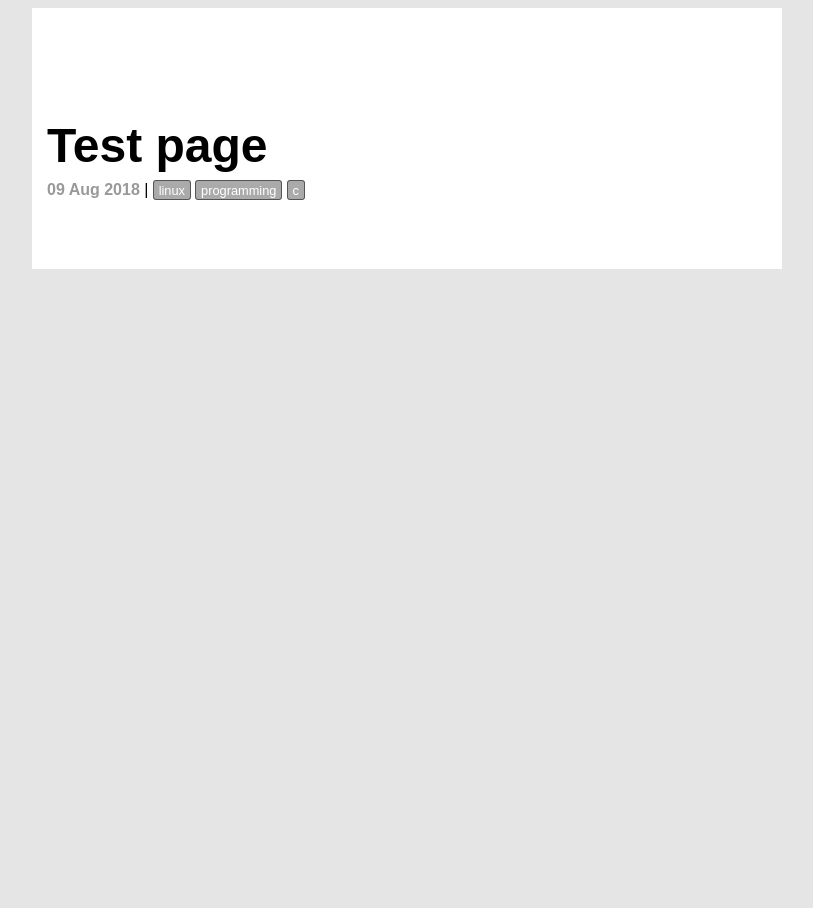
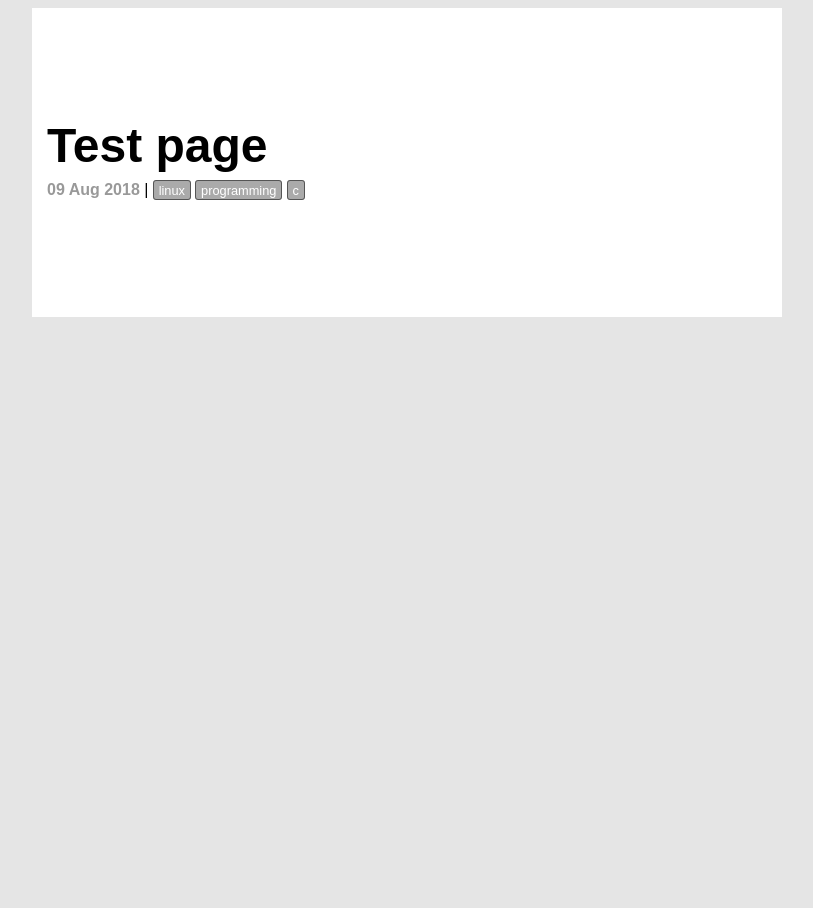
Before and after one commit to execas/execas.github.io, a Jekyll site: the page built from _posts/2018-08-09-first.md, in a window 1280 px wide. Shown: the whole page, without its empty margins (233-1046 px from the left). Built offline with Jekyll 4.4.1, drawn with Linux system fonts in a browser that asks for light colours.

Commit message:
Update execas.css

```diff
--- a/css/execas.css
+++ b/css/execas.css
@@ -130,10 +130,10 @@ list of matching posts beneath tag name header
 
 
 /*
-list of matching posts beneath tag name header
+postinfo: title, date, tags
 */
 .post-info {
-     margin-bottom-3rem;
+     margin-bottom:3rem;
 }
 
 .post-title {
@@ -159,7 +159,9 @@ list of matching posts beneath tag name header
     color: #ffffff;
     text-decoration: none;
 }
-
+/*
+END: postinfo
+*/
 
 
 .post h2 {
```
